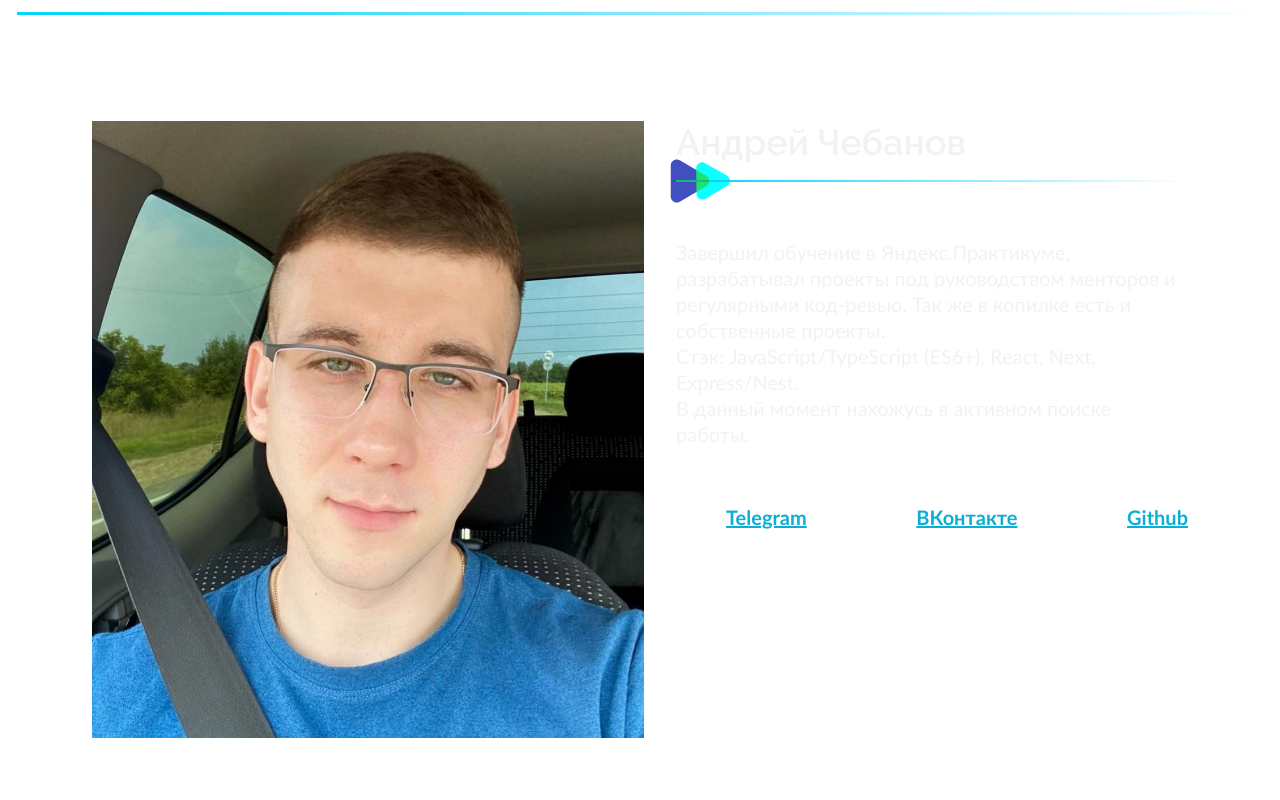
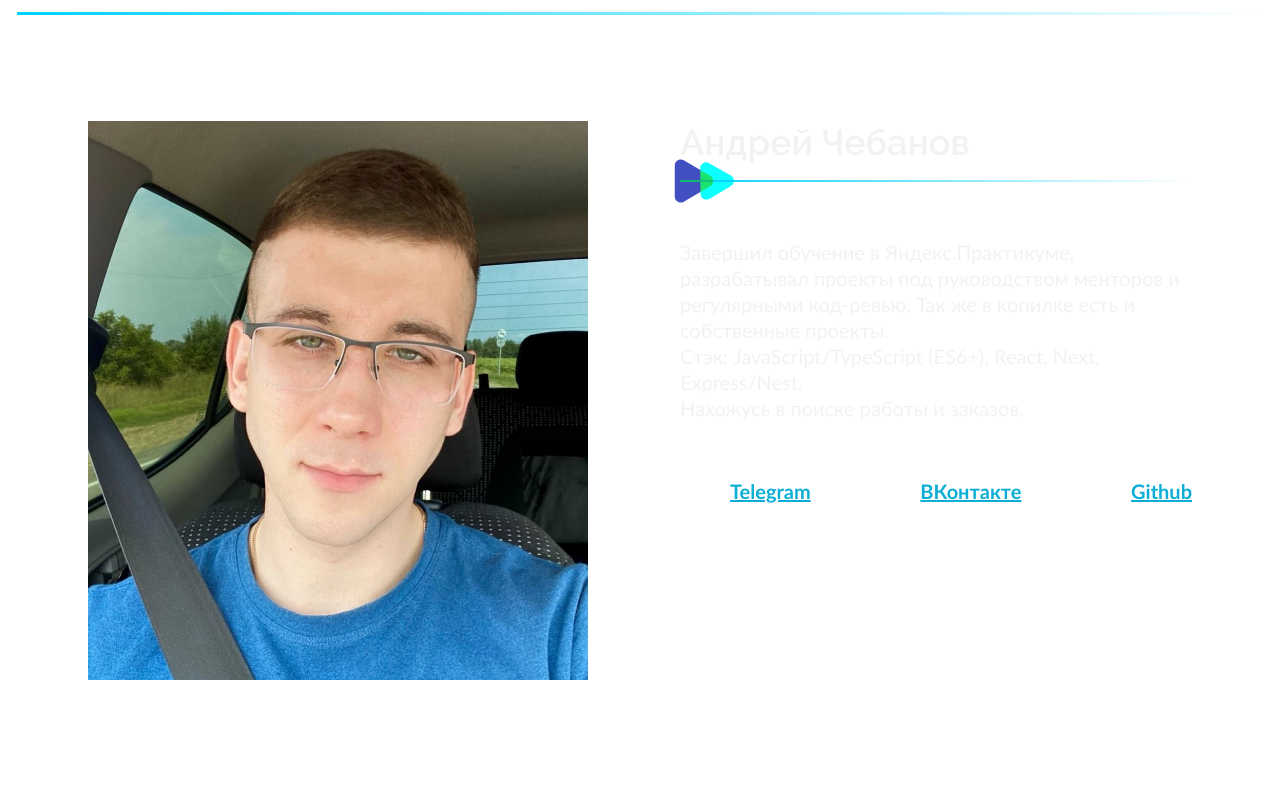
Before and after one commit to Feelcover/My-Site, a Next.js app: page / in a window 1280 px wide. Shown: the part 1000-1800 px from the top of the page. Built offline with nearby package versions, Linux system fonts and the light colour scheme.

Commit message:
правка about

```diff
--- a/components/About/About.module.scss
+++ b/components/About/About.module.scss
@@ -45,8 +45,8 @@
   }
 
   &__img {
-    margin-right: 32px;
-    width: 552px;
+    margin-right: 92px;
+    width: 500px;
     transition: all 0.3s ease-in-out;
 
     @media all and (max-width: 1080px) {
--- a/components/About/About.tsx
+++ b/components/About/About.tsx
@@ -39,7 +39,7 @@ const About = () => {
               <p>
                 Стэк: JavaScript/TypeScript (ES6+), React, Next, Express/Nest.
               </p>
-              <p>В данный момент нахожусь в активном поиске работы.</p>
+              <p>Нахожусь в поиске работы и заказов.</p>
             </div>
             <div className={styles.about__social}>
             {!isMobile && <SocialBar />}
--- a/components/Portfolio/Portfolio.tsx
+++ b/components/Portfolio/Portfolio.tsx
@@ -13,7 +13,6 @@ import PortfolioSlider from "./PortfolioSlider";
 
 const Portfolio = () => {
   const isMobile = useMediaQuery(1080);
-  console.log(isMobile);
 
   const [tab, setTab] = useState({
     tabAll: true,
```
